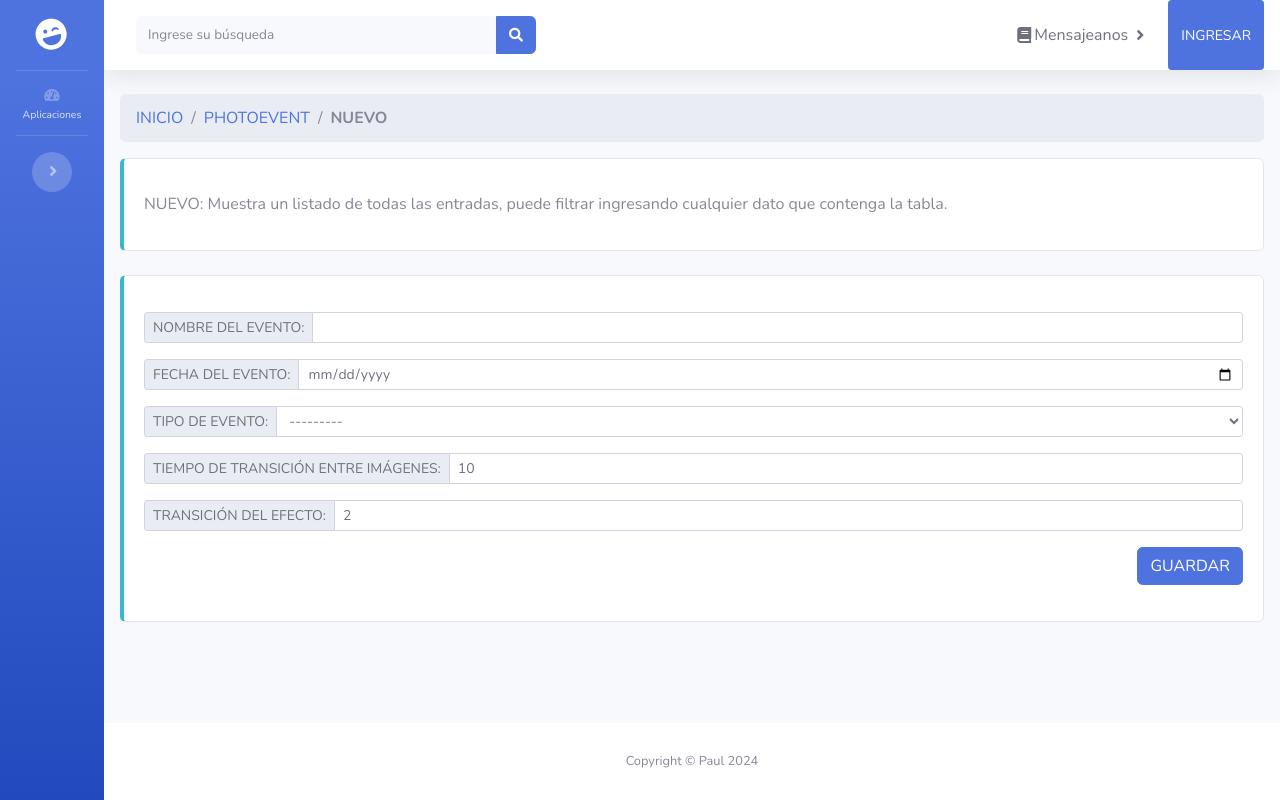
After one commit to paulblq13/proyecto_uno, a Django app: page /photoevent/agregar/ in a window 1280 px wide. The commit adds this page. Run offline with Django 5.2, Linux system fonts and the light colour scheme; data that the repository does not hold is empty; some libraries are stand-ins or nearby versions.

Commit message:
UPDATE LIST EVENTOS

```diff
--- a/apps/photoevent/forms.py
+++ b/apps/photoevent/forms.py
@@ -1,5 +1,5 @@
 from django import forms
-from apps.photoevent.models import Fotos
+from apps.photoevent.models import Fotos, Evento
 from django.db.models import Q
 
 #---------------------------------------------PHOTOEVENT FORM---------------------------
@@ -20,3 +20,15 @@ class FotoForm(forms.ModelForm):
                 'capture': 'environment'     # Usa la cámara trasera si está disponible
             }),
         }
+
+#---------------------------------------------EVENTO FORM---------------------------
+class EventoForm(forms.ModelForm):
+    fecha_evento = forms.DateField(input_formats=['%Y-%m-%d'],
+                                  widget=forms.DateInput(format='%Y-%m-%d', attrs={'type': 'date', }))
+    class Meta:
+        model = Evento
+        fields = "__all__"
+    def __init__(self, *args, **kwargs):
+        super(EventoForm, self).__init__(*args, **kwargs)
+        for visible in self.visible_fields():
+            visible.field.widget.attrs['class'] = 'form-control'
--- a/apps/photoevent/urls.py
+++ b/apps/photoevent/urls.py
@@ -13,11 +13,14 @@ urlpatterns = [
     path('moderar_fotos/', photoeventViews.moderar_fotos, name='moderar_fotos'),
     path('galeria_fotos/', photoeventViews.GaleriaFotosView.as_view(), name="galeria_fotos"),
     #FUNCIONES
-    path('actualizar_ultima_foto/', photoeventViews.actualizar_ultima_foto, name='actualizar_ultima_foto'),
+    #path('actualizar_ultima_foto/', photoeventViews.actualizar_ultima_foto, name='actualizar_ultima_foto'),
     #VIEW
-    path('galeria/<int:index>/', photoeventViews.UltimaFotoView.as_view(), name='galeria'),
-    path('galeria/', photoeventViews.UltimaFotoView.as_view(), name='galeria'),
-
+    path('galeria/<int:index>/', photoeventViews.LiveGaleriaView.as_view(), name='galeria'),
+    path('galeria/', photoeventViews.LiveGaleriaView.as_view(), name='galeria'),
+    path('photoevent/lista/', photoeventViews.PhotoEventListaView.as_view(), name='photoevent-lista'),
+    path('photoevent/agregar/', photoeventViews.addEventoView.as_view(), name="photoevent-agregar"),
+    path('photoevent/modificar/<int:pk>/', photoeventViews.updateEventoView.as_view(), name="photoevent-modificar"),
+    path('photoevent/detalle/<int:pk>/', photoeventViews.detallesEventoView.as_view(), name="photoevent-detalle"),
 ]
 
 if settings.DEBUG:
--- a/apps/photoevent/views.py
+++ b/apps/photoevent/views.py
@@ -4,11 +4,11 @@ from django.shortcuts import render, redirect, get_object_or_404
 from django.http import JsonResponse
 from django.conf import settings
 #==VIEWS
-from django.views.generic import ListView
+from django.views.generic import ListView, CreateView, UpdateView, DetailView
 #==FORMS
-from .forms import FotoForm
+from .forms import EventoForm, FotoForm
 #==MODELOS
-from .models import Fotos
+from .models import Evento, Fotos
 #==PILLOW
 from PIL import Image, ExifTags
 from io import BytesIO
@@ -18,7 +18,10 @@ from django.utils import timezone
 from datetime import datetime
 #==OTROS
 from django.views.decorators.csrf import csrf_exempt
+#===URLS
+from django.urls import reverse_lazy
 
+#===SUBIR FOTO V1
 def subir_foto(request):
     if request.method == 'POST':
         form = FotoForm(request.POST, request.FILES)
@@ -29,6 +32,7 @@ def subir_foto(request):
         form = FotoForm()
     return render(request, 'photoevent/subirfoto.html', {'form': form})
 
+#===SUBIR FOTO V2
 def subir_fotoV2(request):
     if request.method == 'POST':
         form = FotoForm(request.POST, request.FILES)
@@ -101,7 +105,7 @@ def subir_fotoV2(request):
         form = FotoForm()
     return render(request, 'photoevent/subirfoto.html', {'form': form})
 
-
+#===MODERAR FOTOS
 def moderar_fotos(request):
     fotos_pendientes = Fotos.objects.filter(estado='pendiente')
     if request.method == 'POST':
@@ -120,24 +124,9 @@ def moderar_fotos(request):
 
     return render(request, 'photoevent/moderador.html', {'fotos_pendientes': fotos_pendientes})
 
-def lista_fotos_aprobadas(request):
-    # Obtener fotos aprobadas, ordenadas por fecha descendente
-    fotos_aprobadas = Fotos.objects.filter(estado='aprobado').order_by('-fecha_subida')
-    lista_fotos = []
-    for foto in fotos_aprobadas:
-    # Preparar datos para enviar como JSON
-        print(str(settings.MEDIA_URL) + str(foto.imagen))
-        fotos_data = {
-            'id': foto.id,
-            'mensaje': foto.mensaje,
-            'imagen': f"{settings.MEDIA_URL}{foto.imagen}"  # Concatenar MEDIA_URL
-        }
-        lista_fotos.append(fotos_data)
 
-    return JsonResponse(lista_fotos, safe=False)
-
-
-class UltimaFotoView(ListView):
+#===LIVE GALERIA DE EVENTOS
+class LiveGaleriaView(ListView):
     model = Fotos
     template_name = 'photoevent/galeria_aprobada.html'
     context_object_name = 'foto'
@@ -158,6 +147,8 @@ class UltimaFotoView(ListView):
         print("LISTA DE FOTOS APROBADAS: " + str(fotos_aprobadas_list))
         fotos_cantidad = len(fotos_aprobadas_list)
         print("FOTOS_CANTIDAD: " + str(fotos_cantidad))
+        if 'siguiente' not in self.request.session:
+             self.request.session['siguiente'] = 0
         if fotos_cantidad == 0:
             self.request.session['bandera'] = 0
             bandera = self.request.session['bandera']
@@ -173,7 +164,7 @@ class UltimaFotoView(ListView):
                 # Obtener el valor actual de la bandera
                 bandera = self.request.session['bandera']
                 print("SI YA ESTÁ LA BANDERA EN LA SESION: ", bandera)
-#==================================SI LA URL ESTÁ VACIA
+        #==================================SI LA URL ESTÁ VACIA
         if foto_index is None:
             # Si no hay id, muestra la imagen predeterminada
 
@@ -196,10 +187,14 @@ class UltimaFotoView(ListView):
                     print("siguiente index:", siguiente_index)
                 else:
                     context['siguiente_index'] = None
+                    siguiente_index=self.request.session['siguiente']
+                    print("siguiente index: " + str(siguiente_index))
             else:
                 print("NO EXISTE NUEVA FOTO")
                 context['siguiente_index'] = None
-#==================================SI LA URL TIENE UN ID
+                siguiente_index=self.request.session['siguiente']
+                print("siguiente index: " + str(siguiente_index))
+        #==================================SI LA URL TIENE UN ID
         else:
             # Cargar la foto actual y verificar si es la última
             #foto_actual = get_object_or_404(Fotos, id=foto_id, estado='aprobado')
@@ -219,11 +214,18 @@ class UltimaFotoView(ListView):
                 print("Actualizando bandera al último índice:", self.request.session['bandera'])
             # Determinar el índice siguiente y agregarlo al contexto
             if not ultima_foto:
+                self.request.session['siguiente'] = foto_index + 1
+                siguiente_index=foto_index + 1
+                print("siguiente index: " + str(siguiente_index))
                 context['siguiente_index'] = foto_index + 1
             else:
                 context['siguiente_index'] = None
+                self.request.session['siguiente'] = 0
+                siguiente_index= 0
+                print("siguiente index: " + str(siguiente_index))
         return context
 
+#===ACTUALIZAR FOTO (X)
 @csrf_exempt
 def actualizar_ultima_foto(request):
     if request.method == 'POST':
@@ -233,7 +235,7 @@ def actualizar_ultima_foto(request):
 
     return JsonResponse({'status': 'failed'})
 
-
+#===GALERIA DE FOTOS
 class GaleriaFotosView(ListView):
     model = Fotos
     template_name = 'photoevent/galeria_fotos.html'
@@ -242,3 +244,88 @@ class GaleriaFotosView(ListView):
     def get_queryset(self):
         # Obtenemos todas las fotos aprobadas en orden ascendente
         return Fotos.objects.filter(estado='aprobado').order_by('fecha_subida')
+
+#===LISTADO DE EVENTOS
+class PhotoEventListaView(ListView):
+    template_name = 'photoevent/lista-evento.html'
+    model= Evento
+    def get_context_data(self, **kwargs):
+        context = super().get_context_data(**kwargs)
+        pk=self.kwargs.get('pk', 0)
+        object_list = Evento.objects.all()
+        print(object_list)
+        context['lista'] = "LISTA"
+        context['titulo'] = "LISTADO DE EVENTOS"
+        context['titulosmall'] = "Lista de eventos"
+        context['url_nuevo'] = "/photoevent/agregar"
+        context['url_modificar'] = "modificar-evento"
+        context['url_detalle'] = "detalle-evento"
+        context['url_eliminar'] = "eliminar-evento"
+        return context
+
+
+#---------------------------EVENTONUEVO---------------
+class addEventoView(CreateView):
+    model = Evento
+    template_name = 'photoevent/addedit-evento.html'
+    form_class = EventoForm
+    def get_context_data(self, **kwargs):
+        context = super().get_context_data(**kwargs)
+        pk = self.kwargs.get('pk', 0)
+        if 'form' not in context:
+            context['form'] = self.form_class(self.request.GET)
+        context['titulo']="NUEVO"
+        context['lista']="LISTA"
+        context['tituloh2'] = "Agregue o modifique datos de algun vendedor"
+        context['titulosmall']="Ingrese los datos requeridos y luego presione GUARDAR"
+        context['urllegajo'] = "verLegajoPersona"
+        context['id'] = pk
+        context['bandera_add_update'] = "add"
+        return context
+    #POST
+        #PERSONA EXISTE?
+            #SI
+            #PERSONA YA ES VENDEDOR?
+                #SI: ACTUALIZAR DATOS
+                #NO: ACTUALIZAR Y DAR DE ALTA EN VENDEDOR
+            #NO
+                #DAR DE ALTA PERSONA
+                #DAR DE ALTA VENDEDOR
+
+# ------------------------------------------------------------------------EVENTOUPDATE---------------
+class updateEventoView(UpdateView):
+    model = Evento
+    template_name = 'photoevent/addedit-evento.html'
+    form_class = EventoForm
+    success_url = reverse_lazy('photoevent-lista')
+    def get_context_data(self, **kwargs):
+        context = super().get_context_data(**kwargs)
+        if 'form' not in context:
+            context['form'] = self.form_class(self.request.GET)
+        context['titulo'] = 'MODIFICAR'
+        context['tituloh2'] = 'Modificar evento'
+        context['titulosmall'] = 'Complete los campos requeridos y luego presiones el botón GUARDAR'
+        return context
+
+#------------------------------------------------------------------------EVENTOSDETALLES---------------
+class detallesEventoView(DetailView):
+
+    model=Evento
+    template_name='photoevent/detalle-evento.html'
+
+    def get_context_data(self, **kwargs):
+        context = super().get_context_data(**kwargs)
+        pk=self.kwargs.get('pk', 0)
+        solicitud = self.model.objects.get(id=pk)
+        print("SOLICITUD: "+str(solicitud.foto_transicion))
+        unidad=self.model.objects.get(id=pk)
+        #print("UNIDAD: "+str(unidad.unidades_detencion.id))
+
+        context['anio_actual'] = timezone.now().year
+        context['titulo']="INFORMACIÓN"
+        context['tituloh2'] = "Información del evento"
+        context['titulosmall']="Aquí se muestra toda la información correspondiente"
+        context['id_solicitud'] = solicitud.id
+        context['foto_transicion'] = solicitud.foto_transicion
+        context['efecto_transicion'] = solicitud.efecto_transicion
+        return context
--- a/templates/includes/menu_izquierdo.html
+++ b/templates/includes/menu_izquierdo.html
@@ -1,5 +1,5 @@
         <!-- Sidebar -->
-        <ul class="navbar-nav bg-gradient-primary sidebar sidebar-dark accordion" id="accordionSidebar">
+        <ul class="navbar-nav bg-gradient-primary sidebar sidebar-dark accordion toggled" id="accordionSidebar">
             <!-- Sidebar - Brand -->
             <a class="sidebar-brand d-flex align-items-center justify-content-center" href="{% url 'index' %}">
                 <div class="sidebar-brand-icon rotate-n-15">
@@ -22,10 +22,7 @@
                     data-parent="#accordionSidebar">
                     <div class="bg-white py-2 collapse-inner rounded">
                         <h6 class="collapse-header">Nuevas:</h6>
-                        <a class="collapse-item" href="{% url 'subir_foto' %}" target="_blank">PhotoEvent-SELFIE</a>
-                        <a class="collapse-item" href="{% url 'moderar_fotos' %}">PhotoEvent-ADMIN</a>
-                        <a class="collapse-item" href="{% url 'galeria' %}" target="_blank">PhotoEvent-LIVE</a>
-                        <a class="collapse-item" href="{% url 'galeria_fotos' %}" target="_blank">PhotoEvent-GALERIA</a>
+                        <a class="collapse-item" href="{% url 'photoevent-detalle' pk=1 %}">PhotoEvent</a>
                     </div>
                 </div>
             </li>
--- /dev/null
+++ b/templates/photoevent/addedit-evento.html
@@ -0,0 +1,98 @@
+{% extends 'base.html' %}
+
+{% block main %}
+<div id="main-content" xmlns="http://www.w3.org/1999/html">
+    <div class="container-fluid">
+            <div class="row">
+                <div class="col-lg-12 col-md-12">
+                    <ul class="breadcrumb">
+                        <li class="breadcrumb-item"><a href="/"><i class="icon-home"></i>INICIO</a></li>
+                        <li class="breadcrumb-item"><i></i><a href="{% url 'photoevent-lista' %}">PHOTOEVENT</a></li>
+                        <li class="breadcrumb-item"><i></i><b>{{titulo}}</b></li>
+                    </ul>
+                </div>
+            </div>
+
+            <div class="row">
+                <div class="col-lg-12">
+                    <div class="card mb-4 py-3 border-left-info">
+                        <div class="card-body">
+                           <h6 class="m-0 font-weight text-secondary"> {{ titulo }}: Muestra un listado de todas las entradas, puede filtrar ingresando cualquier dato que contenga la tabla.
+                           </h6>
+                        </div>
+                    </div>
+                </div>
+            </div>
+
+            <div class="row">
+                <div class="col-lg-12">
+                    <div class="card mb-4 py-3 border-left-info">
+                        <div class="card-body">
+                            <form method="post">
+                                {% csrf_token %}
+                                <div class="row clearfix">
+                                <div class="col-lg-12 col-md-12">
+                                    <div class="row clearfix">
+                                        <div class="col-lg-12 col-md-12">
+                                            <div class="input-group input-group-sm mb-3">
+                                                <div class="input-group-prepend">
+                                                    <span class="input-group-text" id="inputGroup-sizing-sm">
+                                                        NOMBRE DEL EVENTO:
+                                                    </span>
+                                                </div>
+                                                {{ form.nombre_evento }}
+                                            </div>
+                                        </div>
+                                    </div>
+                                        <div class="input-group input-group-sm mb-3">
+                                            <div class="input-group-prepend">
+                                                <span class="input-group-text" id="inputGroup-sizing-sm">
+                                                    FECHA DEL EVENTO:
+                                                </span>
+                                            </div>
+                                             {{ form.fecha_evento }}
+                                        </div>
+                                        <div class="input-group input-group-sm mb-3">
+                                            <div class="input-group-prepend">
+                                            <span class="input-group-text" id="inputGroup-sizing-sm">
+                                                    TIPO DE EVENTO:
+                                                </span>
+                                            </div>
+                                             {{ form.cod_eventotipo }}
+                                        </div>
+
+                                        <div class="input-group input-group-sm mb-3">
+                                            <div class="input-group-prepend">
+                                            <span class="input-group-text" id="inputGroup-sizing-sm">
+                                                    TIEMPO DE TRANSICIÓN ENTRE IMÁGENES:
+                                                </span>
+                                            </div>
+                                             {{ form.foto_transicion }}
+                                        </div>
+
+                                        <div class="input-group input-group-sm mb-3">
+                                            <div class="input-group-prepend">
+                                            <span class="input-group-text" id="inputGroup-sizing-sm">
+                                                    TRANSICIÓN DEL EFECTO:
+                                                </span>
+                                            </div>
+                                             {{ form.efecto_transicion }}
+                                        </div>
+
+                                </div>
+		                        <div class="col-lg-12 col-md-12" style="display: flex; flex-direction: column; align-items: end;">
+		                            <button id="btnGuardar" type="submit" class="btn btn-primary btn-block" style="width: auto;">GUARDAR</button>
+		                        </div>
+                                </div>
+                            </form>
+                        </div>
+                    </div>
+                </div>
+            </div>
+
+        </div>
+        </div>
+{% endblock main %}
+{% block java %}
+{% include 'includes/_mayusculas.html' %}
+{% endblock java %}
```
Also changed, not shown: apps/photoevent/admin.py (+14 -1 lines), apps/photoevent/models.py (+6 -3 lines), templates/includes/_datatable.html (+4 -13 lines), templates/photoevent/detalle-evento.html (added, +159 -0 lines), templates/photoevent/galeria_aprobada.html (+30 -10 lines), templates/photoevent/lista-evento.html (added, +79 -0 lines).
